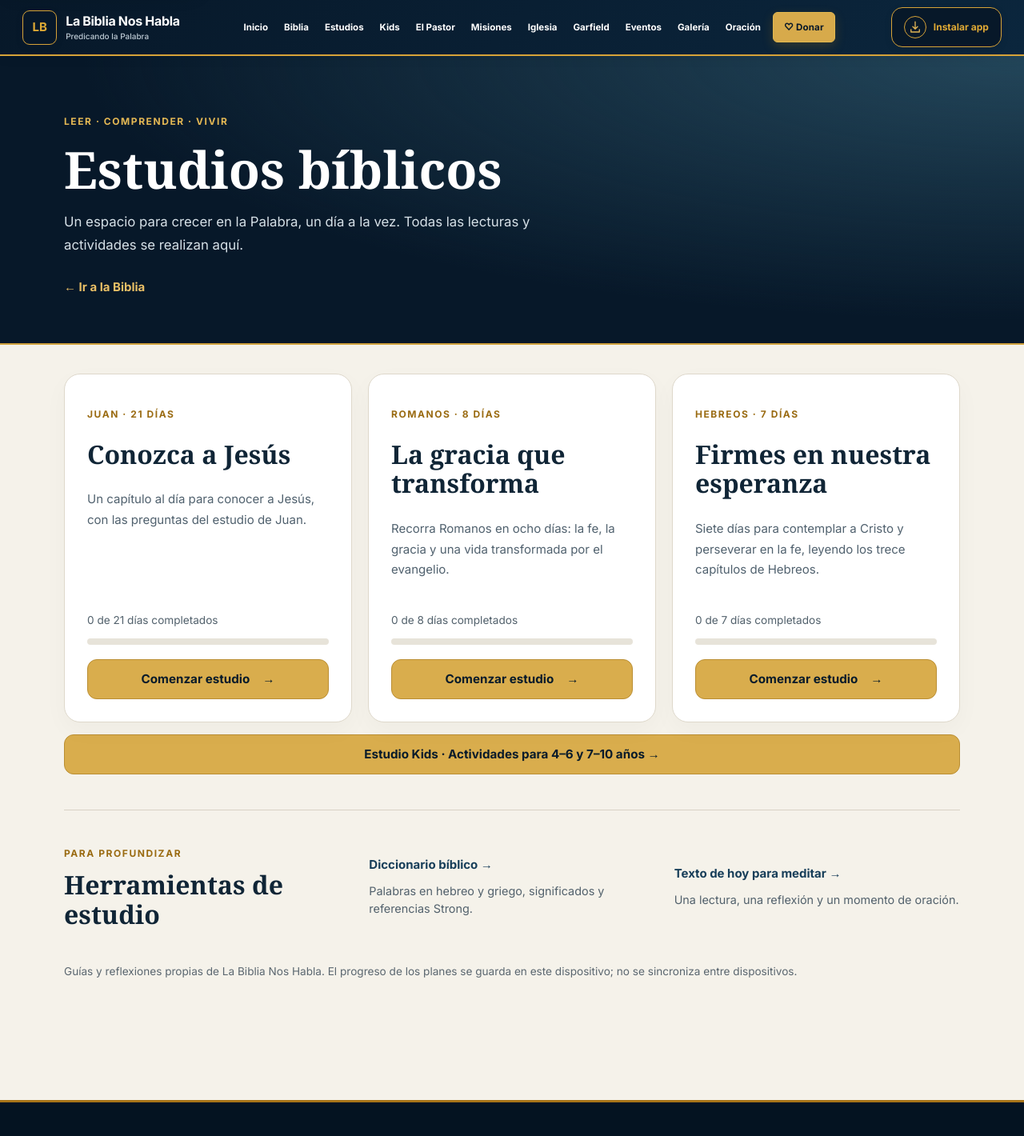
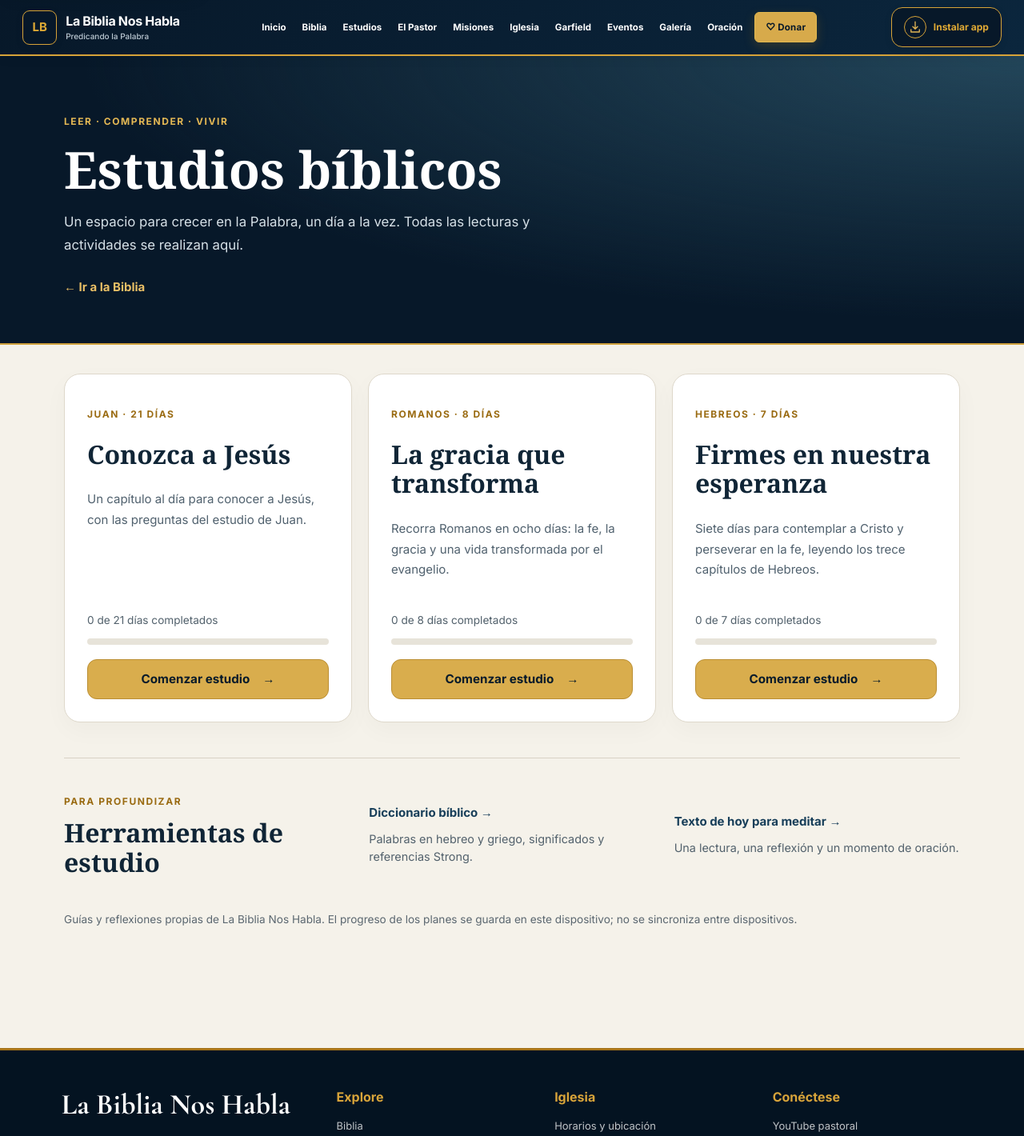
Before and after one commit to labiblianoshablapodcast-gif/la-biblia-nos-habla-2, a Next.js app: page /estudios in a window 1280 px wide. Shown: the top 1420 px of the page at 80% size. Built offline with nearby package versions, Linux system fonts and the light colour scheme.

Commit message:
Ocultar temporalmente Estudio Kids en la navegación (#51)
* Hide unfinished Kids entry point without deleting lessons

* Hide unfinished Kids entry point without deleting lessons

* Hide unfinished Kids entry point without deleting lessons

```diff
--- a/app/estudios/page.tsx
+++ b/app/estudios/page.tsx
@@ -10,7 +10,7 @@ export default function EstudiosPage(){
     <header className={styles.hero}><p className={styles.eyebrow}>Leer · Comprender · Vivir</p><h1>Estudios bíblicos</h1><p>Un espacio para crecer en la Palabra, un día a la vez. Todas las lecturas y actividades se realizan aquí.</p><Link className={styles.back} href="/biblia">← Ir a la Biblia</Link></header>
     <div className={styles.content}>
       <div className={styles.cards}>{studyPlans.map(plan=><StudyPlanCard key={plan.id} plan={plan}/>)}</div>
-      <p><Link className={styles.primary} href="/kids">Estudio Kids · Actividades para 4–6 y 7–10 años →</Link></p>
+      {/* Estudio Kids oculto temporalmente hasta su lanzamiento. */}
       <section className={styles.resources} aria-labelledby="study-resources"><div><p className={styles.eyebrow}>Para profundizar</p><h2 id="study-resources">Herramientas de estudio</h2></div><Link href="/diccionario"><strong>Diccionario bíblico →</strong><span>Palabras en hebreo y griego, significados y referencias Strong.</span></Link><Link href="/devocionales"><strong>Texto de hoy para meditar →</strong><span>Una lectura, una reflexión y un momento de oración.</span></Link></section>
       <p className={styles.storageNote}>Guías y reflexiones propias de La Biblia Nos Habla. El progreso de los planes se guarda en este dispositivo; no se sincroniza entre dispositivos.</p>
     </div>
--- a/components/Header.tsx
+++ b/components/Header.tsx
@@ -6,7 +6,7 @@ export default function Header(){
   return <header className="siteHeader">
     <Link className="siteLogo" href="/" aria-label="La Biblia Nos Habla — Inicio"><span>LB</span><div><strong>La Biblia Nos Habla</strong><small>Predicando la Palabra</small></div></Link>
     <nav className="desktopNav" aria-label="Navegación principal">
-      <Link href="/">Inicio</Link><Link href="/biblia">Biblia</Link><Link href="/estudios">Estudios</Link><Link href="/kids">Kids</Link><Link href="/el-pastor">El Pastor</Link><Link href="/misiones">Misiones</Link><Link href="/iglesia">Iglesia</Link><Link href="/iglesia-central-garfield">Garfield</Link><Link href="/eventos">Eventos</Link><Link href="/galeria">Galería</Link><Link href="/conexion">Oración</Link><Link className="navDonate" href="/donaciones">♡ Donar</Link>
+      <Link href="/">Inicio</Link><Link href="/biblia">Biblia</Link><Link href="/estudios">Estudios</Link>{/* Estudio Kids oculto temporalmente hasta su lanzamiento. */}<Link href="/el-pastor">El Pastor</Link><Link href="/misiones">Misiones</Link><Link href="/iglesia">Iglesia</Link><Link href="/iglesia-central-garfield">Garfield</Link><Link href="/eventos">Eventos</Link><Link href="/galeria">Galería</Link><Link href="/conexion">Oración</Link><Link className="navDonate" href="/donaciones">♡ Donar</Link>
     </nav>
     <MobileHeader />
     <AppInstallButton />
--- a/components/MobileHeader.tsx
+++ b/components/MobileHeader.tsx
@@ -7,7 +7,7 @@ const links=[
   ["Inicio","/"],
   ["Biblia","/biblia"],
   ["Estudios bíblicos","/estudios"],
-  ["Estudio Kids","/kids"],
+  // Estudio Kids oculto temporalmente hasta su lanzamiento.
   ["Misiones","/misiones"],
   ["Nuestros Pastores","/el-pastor"],
   ["Iglesia","/iglesia"],
```
